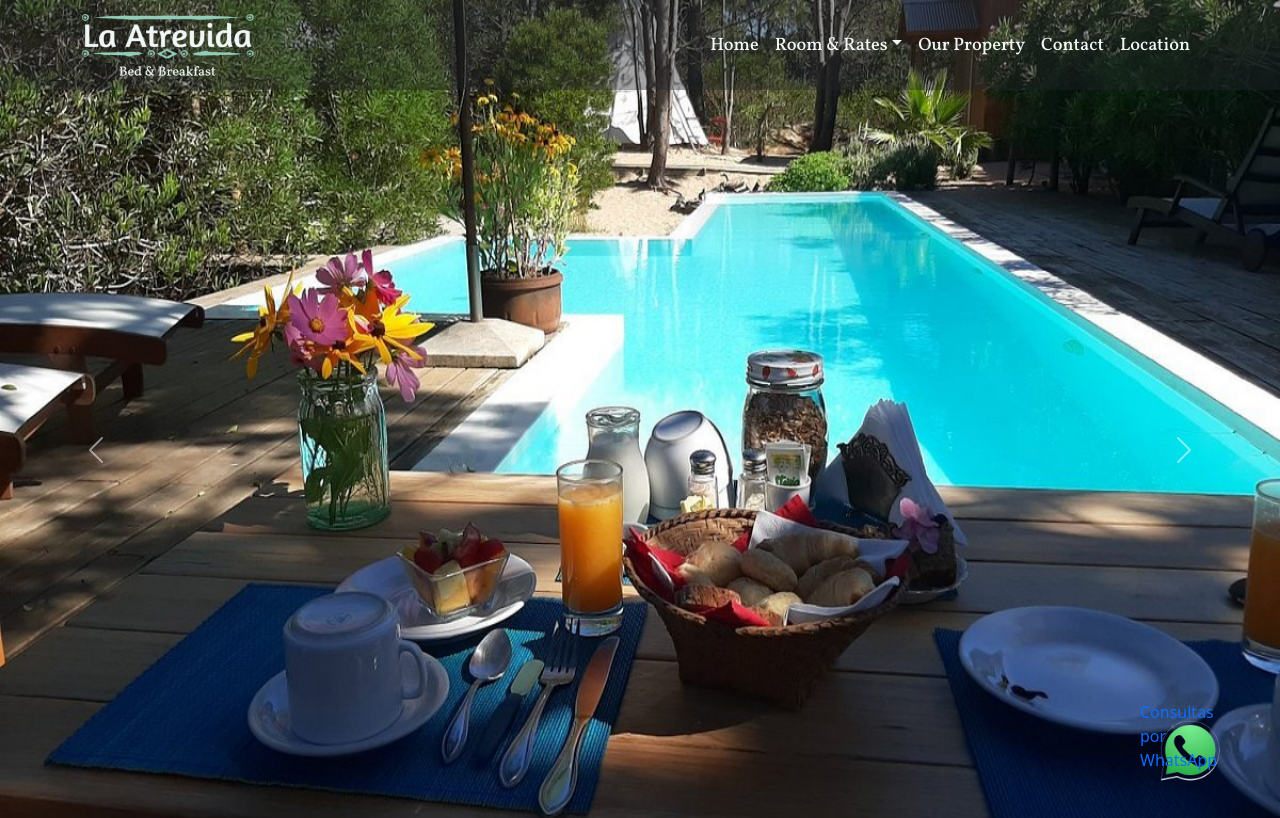
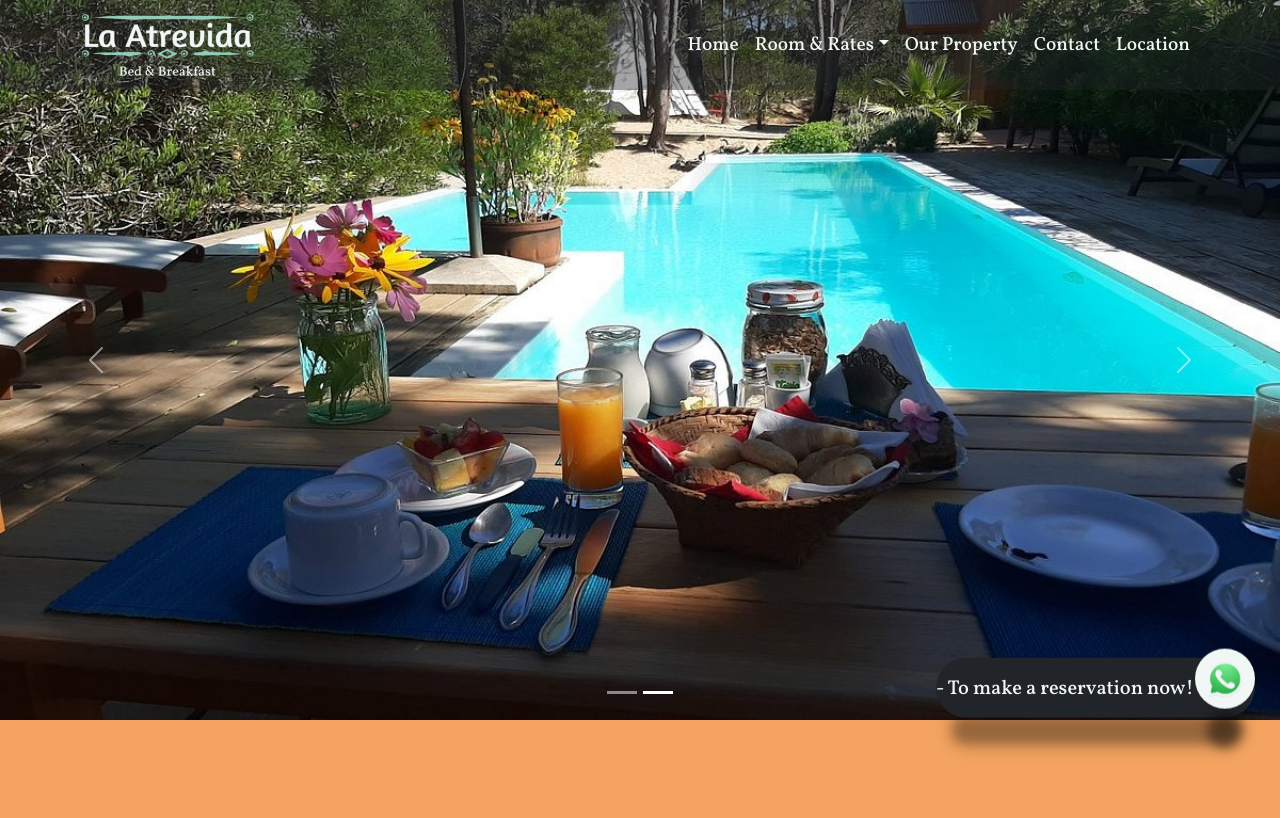
Before and after one commit to germanl8/Proyecto-la_atrevida, a React (Create React App) app: page / in a window 1280 px wide. Shown: the top 818 px of the page. Built offline with nearby package versions, Linux system fonts and the light colour scheme.

Commit message:
slide 0.1 / wapp_link 1.0

```diff
--- a/src/components/Slide.jsx
+++ b/src/components/Slide.jsx
@@ -1,14 +1,22 @@
 import React, { useState } from "react";
 import Portada from "../img/portada.webp";
-import Portada2 from "../img/portada2.jpg";
 import Portada3 from "../img/portada3.jpg";
-import Portada4 from "../img/portada4.jpg";
 import Carousel from 'react-bootstrap/Carousel';
 import Wapp from '../img/wapp.png';
-import { Nav } from "react-bootstrap";
+import Spinner from 'react-bootstrap/Spinner';
 
 const Slide = () => {
 
+
+
+
+
+
+    // const btn_wapp = document.querySelector("#btn_wapp");
+
+    //     btn_wapp.addEventListener("mouseover", function(){
+    //         btn_wapp.show = true;
+    //    });
 
 
     return (
@@ -31,15 +39,14 @@ const Slide = () => {
                     />
                 </Carousel.Item>
             </Carousel>
-            <div id="container-wapp_link">
-            <Nav.Link className="wapp_link" href="https://wa.me/59899840548">
-                <img className="wapp_link" src={Wapp} href="https://wa.me/59899840548"/>
-                <p className="wapp_link">Consultas por WhatsApp</p>
-            </Nav.Link>
-            </div>
+
+            <div id="container-wapp">
+                <a className="txt-wsp" id="btn_wapp" href="https://api.whatsapp.com/send?phone=+59899840548" target="_blank">- To make a reservation now!</a>
+                <img src={Wapp} alt="WhatsApp" className="btn-wsp"/>
 
 
-            <div id="contenido_web2" className="mx-auto"></div>
+            </div>
+            <div id="contenido_web2" className="mx-auto" ></div>
             <div id="contenido_web3" className="mx-auto"></div>
 
         </div>
--- a/src/css/NavBar.css
+++ b/src/css/NavBar.css
@@ -35,7 +35,7 @@ body{
 .dropdown-menu{
     color: var(--letter-color) !important;
     font-family: 'Vollkorn', serif;
-    font-size: 18px;
+    font-size: 19px;
 
 
 }
--- a/src/css/Slide.css
+++ b/src/css/Slide.css
@@ -3,19 +3,21 @@
     --background-color-trasnparency-navbar: rgba(33, 37, 41, 0.4);
     --background-color-navbar:#212529;
     --second-color:#93CCB8;
+    --font-text: 'Vollkorn', serif;
 }
 
-
-
-body{
-    background-color: #757c83;
+*{
     margin: 0;
     padding: 0;
 }
 
+body{
+    background-color: #757c83;
+}
+
 .portada{
     width: 100%;
-    height: 900px;
+    height: 100%;
     margin: auto;
 
 }
@@ -25,9 +27,18 @@ body{
     height: 100px;
     position: absolute;
     right: 20px;
-    top: 350px;
+    top: 400px;
     z-index: 1;
     display:block;
+}
+
+.wapp_p{
+    position: absolute;
+    top: 400px;
+    right: 120px;
+    color: var(--second-color);
+    font-family: 'Vollkorn', serif;
+    font-size: 20px;
 }
 
 #container-carousel{
@@ -38,3 +49,109 @@ body{
 #container-wapp_link{
     background: transparent !important;
 }
+
+.btn-wsp{
+    position:fixed;
+    width:60px;
+    height:60px;
+    line-height: 63px;
+    bottom:100px;
+    right:25px;
+    background:var(--letter-color);
+    color:#FFF;
+    border-radius:50px;
+    text-align:center;
+    font-size:35px;
+    box-shadow: 0px 60px 10px -10px rgba(0,0,0,0.3), 0px 60px 10px -10px rgba(0,0,0,0.3);
+    z-index:100;
+    transition: all 300ms ease;
+    animation: anime 1s infinite ease-in-out alternate;
+    -webkit-animation: anime 1s infinite ease-in-out alternate;
+
+
+}
+
+img.btn-wsp{
+    animation-delay: .3s;
+}
+
+@keyframes anime{
+    100%{
+        transform: translateY(20px);
+        -webkit-transform: translateY(20px);
+        -moz-transform: translateY(20px);
+        -ms-transform: translateY(20px);
+        -o-transform: translateY(20px);
+        box-shadow: 0 40px 10px -18px rgba(0,0,0,0.2), 0 40px 16px -12px rgba(0,0,0,0.2);
+    }
+}
+
+.btn-wsp:hover{
+    background: var(--second-color);
+}
+@media only screen and (min-width:320px) and (max-width:768px){
+    .btn-wsp{
+        width:63px;
+        height:63px;
+        line-height: 66px;
+	}
+}
+
+
+
+
+.txt-wsp{
+    text-decoration: none;
+    position:fixed;
+    width:319px;
+    height:60px;
+    line-height: 63px;
+    bottom:100px;
+    right:25px;
+    background:var(--background-color-navbar);
+    color:var(--letter-color);
+    border-color: var(--second-color);
+    border-radius:50px;
+    text-align:left;
+    font-size:20px;
+    font-family: var(--font-text) ;
+    box-shadow: 0px 60px 10px -10px rgba(0,0,0,0.3), 0px 60px 10px -10px rgba(0,0,0,0.3);
+    z-index:100;
+    transition: all 300ms ease;
+    animation: anime 1s infinite ease-in-out alternate;
+    -webkit-animation: anime 1s infinite ease-in-out alternate;
+
+}
+
+a.txt-wsp{
+    animation-delay: .6s;
+}
+
+@keyframes anime{
+    100%{
+        transform: translateY(20px);
+        -webkit-transform: translateY(20px);
+        -moz-transform: translateY(20px);
+        -ms-transform: translateY(20px);
+        -o-transform: translateY(20px);
+        box-shadow: 0 40px 10px -18px rgba(0,0,0,0.2), 0 40px 16px -12px rgba(0,0,0,0.2);
+    }
+}
+
+
+.txt-wsp:hover{
+    background: var(--second-color);
+    text-decoration: none;
+    color: var(--background-color-navbar);
+}
+@media only screen and (min-width:320px) and (max-width:768px){
+    .txt-wsp{
+        width:63px;
+        height:63px;
+        line-height: 66px;
+	}
+}
+
+.btn_wapp_display{
+    display:none;
+}
```
